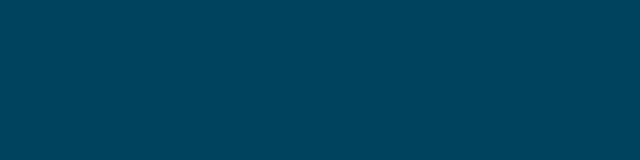
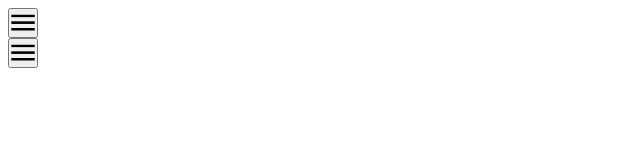
Before and after one commit to ianquill/dropdown_menu, a website built with webpack: page dist/index.html in a window 1280 px wide. Shown: the whole page, without its empty margins (0-640 px from the left). Built offline with nearby package versions, Linux system fonts and the light colour scheme.

Commit message:
back in working condition

```diff
--- a/src/dropdown.js
+++ b/src/dropdown.js
@@ -1,40 +1,44 @@
-import Menu from './menu.png';
+import Menu from "./menu.png";
 
 class Dropdown extends HTMLElement {
-    constructor(object) {
+  constructor() {
     super();
 
-        this.button = object.querySelector('input');
-        this.list = this.button.querySelector('dropdown-component');
-        this.items = this.list.querySelectorAll('li');
-        this.icon = object.querySelector('img');
+    console.log("running constructor for dropdown");
+    console.log(this.id);
+    this.button = this.querySelector("input");
+    this.list = this.querySelector(".dropdown-list");
+    this.items = this.list.querySelectorAll("li");
+    this.icon = this.querySelector(".menu-icon");
+    this.button.classList.toggle("visible");
+    this.icon.classList.toggle("visible");
 
     this.isOpen = false;
 
-        this.button.addEventListener('click', () => {
-            console.log('clicked');
+    this.button.addEventListener("click", () => {
+      console.log("clicked");
       this.clickButton();
-        })
+    });
 
     this.icon.src = Menu;
-        console.log(this.icon.src);
+  }
 
-    }
+  // connectedCallback() {}
 
   open() {
     this.isOpen = true;
-        this.items.forEach(element => {
-            element.classList.add('visible');
+    this.items.forEach((element) => {
+      element.classList.toggle("visible");
     });
-        this.list.classList.add('visible');
+    this.list.classList.toggle("visible");
   }
 
   close() {
     this.isOpen = false;
-        this.items.forEach(element => {
-            element.classList.remove('visible');
+    this.items.forEach((element) => {
+      element.classList.toggle("visible");
     });
-        this.list.classList.remove('visible');
+    this.list.classList.toggle("visible");
   }
 
   clickButton() {
@@ -44,9 +48,8 @@ class Dropdown extends HTMLElement {
       this.open();
     }
   }
-
 }
 
-customElements.define('dropdown-component', Dropdown, {extends: 'ul'});
+customElements.define("dropdown-component", Dropdown);
 
 export { Dropdown };
--- a/src/index.js
+++ b/src/index.js
@@ -1,11 +1,9 @@
-import './style.css';
-import { Dropdown } from './dropdown.js';
+import "./style.css";
+import { Dropdown } from "./dropdown.js";
 
-console.log('hello world123');
+// const dropdowns = document.querySelectorAll(".dropdown-template");
 
-const dropdowns = document.querySelectorAll('.dropdown-template');
-
-dropdowns.forEach((dropdown) => {
-    const component = document.createElement('dropdown-component', dropdown);
-    document.body.appendChild(component);
-});
+// dropdowns.forEach((dropdown) => {
+//   const component = document.createElement("ul", { is: "dropdown-component" });
+//   document.body.appendChild(component.content);
+// });
--- a/src/style.css
+++ b/src/style.css
@@ -2,13 +2,9 @@
   visibility: hidden;
 }
 
-.hello {
-  color: red;
-}
-
 body {
   height: 100vh;
-  background-color: rgb(0, 67, 94);
+  /* background-color: rgb(0, 67, 94); */
 }
 
 #main-container {
@@ -25,8 +21,8 @@ body {
   /* display: flex;
     justify-content: center;
     align-items: center; */
-
-  margin: 50px;
+  position: absolute;
+  /* margin: 50px; */
 }
 
 .dropdown-list {
@@ -43,3 +39,18 @@ body {
 .right {
   right: 30px;
 }
+
+.menu-icon {
+  position: absolute;
+  width: 30px;
+  height: 30px;
+  /* top: 50%;
+  left: 50%; */
+}
+
+.dropdown-component {
+  position: relative;
+  display: flex;
+  width: 30px;
+  height: 30px;
+}
```
Also changed, not shown: README.md, dist/index.html, dist/main.js. Lines whose indentation alone changed are shown as unchanged.
